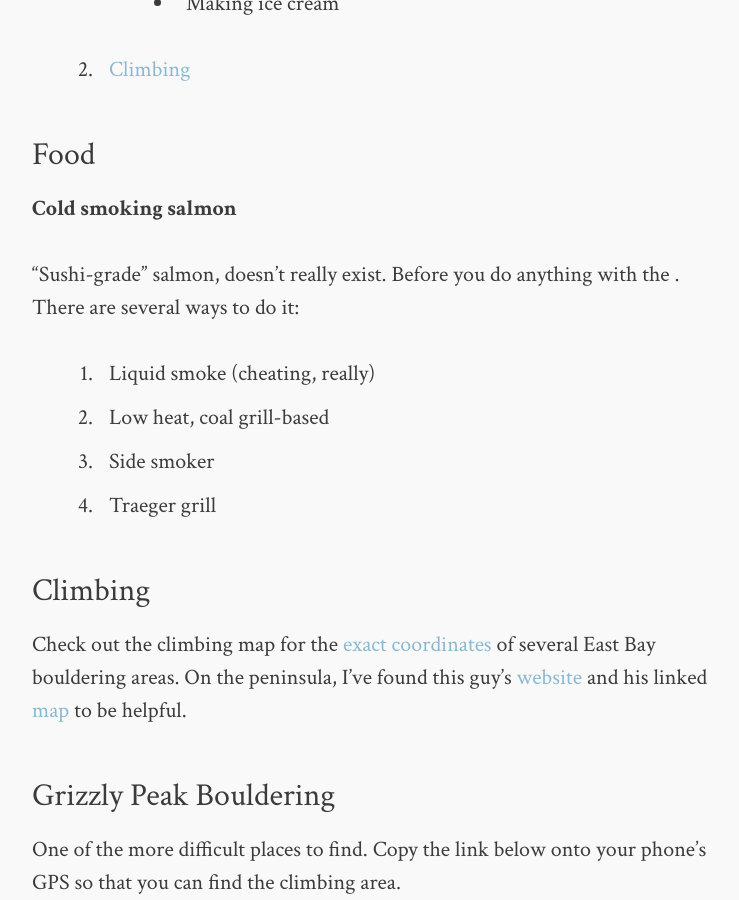
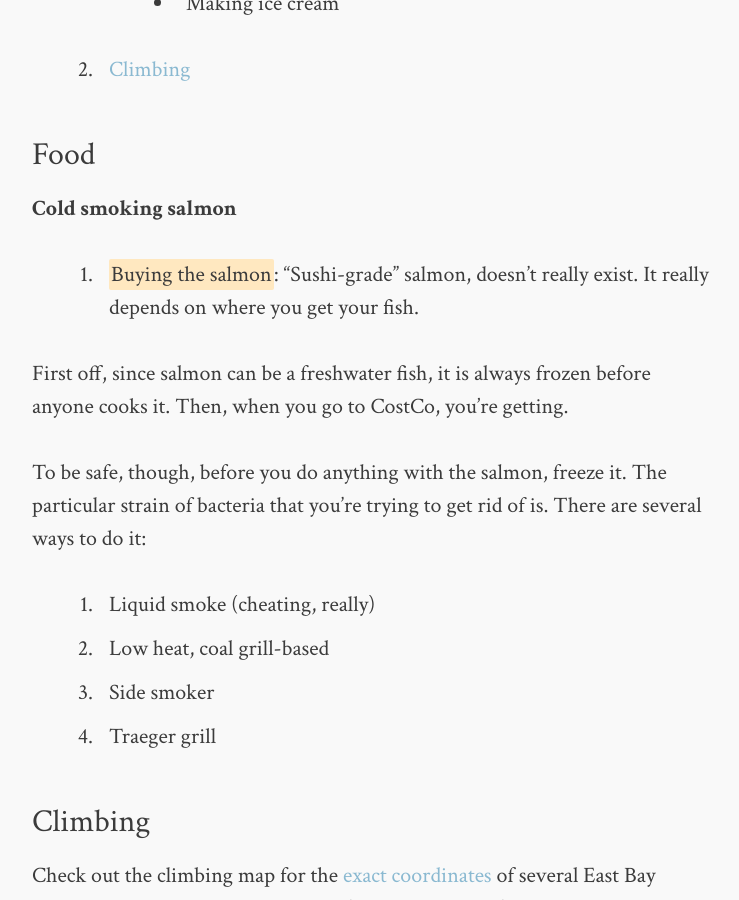
Before and after one commit to UCKarl/UCKarl.github.io, a Jekyll site: the page built from interests.md, in a window 1280 px wide and 900 px high, scrolled down 445 px. Shown: the whole window, without its empty margins (268-1007 px from the left). Built offline with Jekyll 4.4.1, drawn with Linux system fonts in a browser that asks for light colours; comment, search, counter and statistics services are not loaded.

```diff
--- a/interests.md
+++ b/interests.md
@@ -18,7 +18,11 @@
 
 **Cold smoking salmon**
 
-"Sushi-grade" salmon, doesn't really exist. Before you do anything with the . There are several ways to do it:
+1. _Buying the salmon_: "Sushi-grade" salmon, doesn't really exist. It really depends on where you get your fish.
+
+First off, since salmon can be a freshwater fish, it is always frozen before anyone cooks it. Then, when you go to CostCo, you're getting.
+
+To be safe, though, before you do anything with the salmon, freeze it. The particular strain of bacteria that you're trying to get rid of is. There are several ways to do it:
 
 1. Liquid smoke (cheating, really)
 2. Low heat, coal grill-based
```
